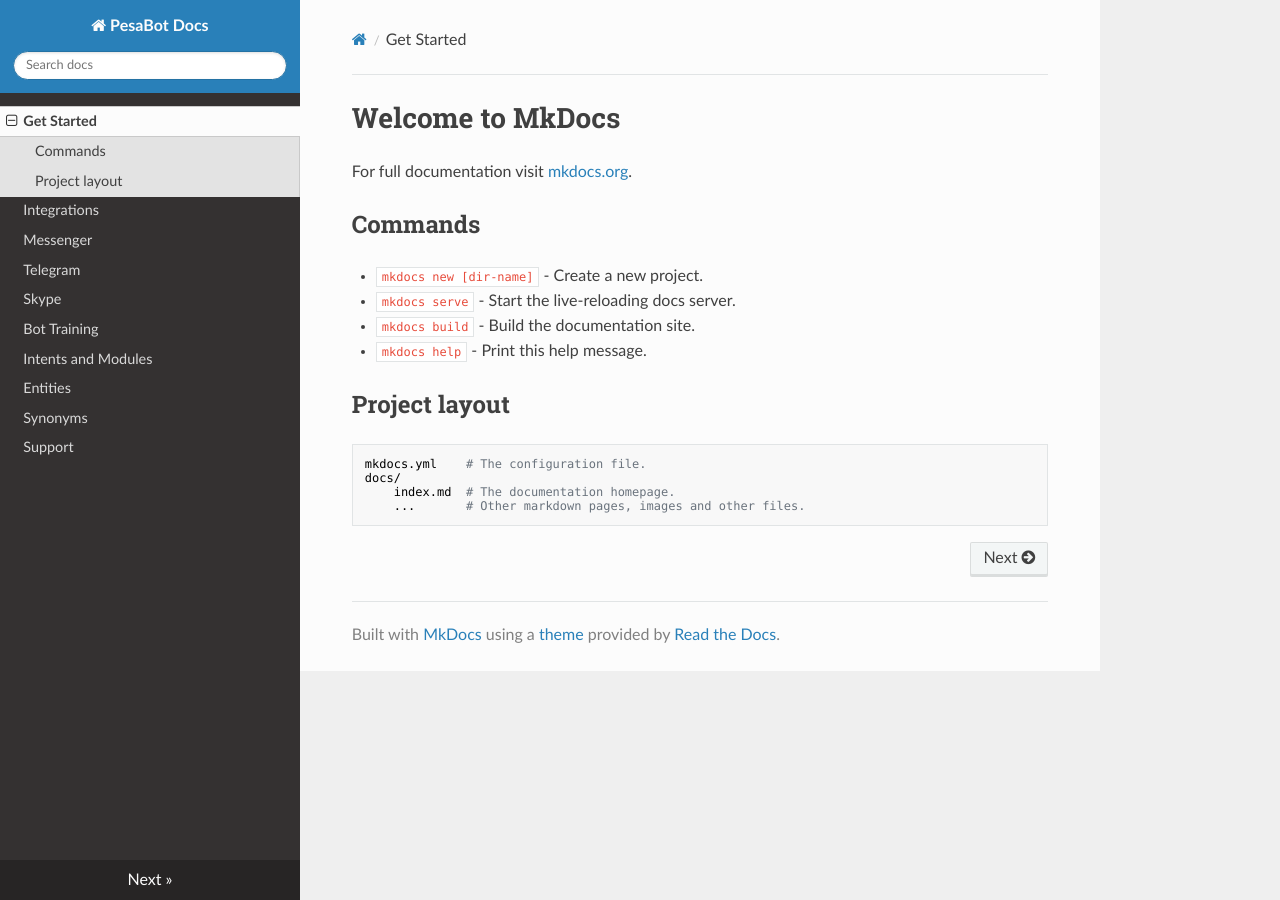
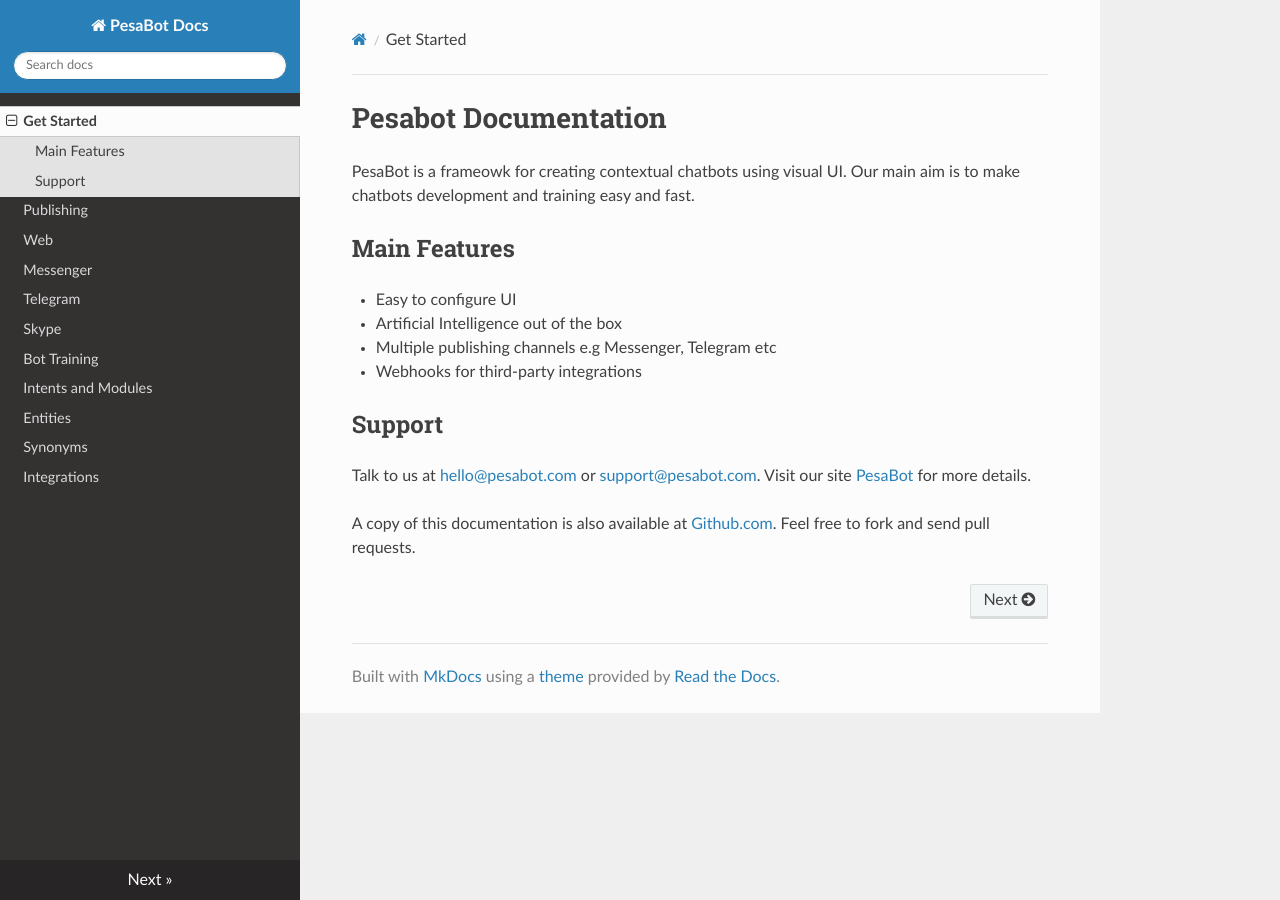
Before and after one commit to pesabot/pesabot-docs, an MkDocs documentation site: the page built from docs/index.md, in a window 1280 px wide. Built offline with MkDocs 1.6.1, drawn with Linux system fonts in a browser that asks for light colours; nearby versions of some CDN libraries; old or Windows-style settings are respelled for this version of MkDocs.

```diff
--- a/docs/index.md
+++ b/docs/index.md
@@ -1,17 +1,16 @@
-# Welcome to MkDocs
+# Pesabot Documentation
 
-For full documentation visit [mkdocs.org](http://mkdocs.org).
+PesaBot is a frameowk for creating contextual chatbots using visual UI. Our main aim is to make chatbots development and training easy and fast.
 
-## Commands
+## Main Features
 
-* `mkdocs new [dir-name]` - Create a new project.
-* `mkdocs serve` - Start the live-reloading docs server.
-* `mkdocs build` - Build the documentation site.
-* `mkdocs help` - Print this help message.
+* Easy to configure UI
+* Artificial Intelligence out of the box
+* Multiple publishing channels e.g Messenger, Telegram etc
+* Webhooks for third-party integrations
 
-## Project layout
+## Support
 
-    mkdocs.yml    # The configuration file.
-    docs/
-        index.md  # The documentation homepage.
-        ...       # Other markdown pages, images and other files.
+Talk to us at [hello@pesabot.com](hello@pesabot.com) or [support@pesabot.com](support@pesabot.com). Visit our site [PesaBot](https://pesabot.com) for more details.
+
+A copy of this documentation is also available at [Github.com](https://github.com/pesabot/pesabot-docs). Feel free to fork and send pull requests.
--- a/mkdocs.yml
+++ b/mkdocs.yml
@@ -2,12 +2,13 @@
 theme: readthedocs
 pages:
     - Get Started: index.md
-    - Integrations: integrations/index.md
-    - Messenger: integrations/messenger.md
-    - Telegram: integrations/telegram.md
-    - Skype: integrations/skype.md
+    - Publishing: publishing/index.md
+    - Web: publishing/web.md
+    - Messenger: publishing/messenger.md
+    - Telegram: publishing/telegram.md
+    - Skype: publishing/skype.md
     - Bot Training: training/index.md
     - Intents and Modules: training/intents.md
     - Entities: training/entities.md
     - Synonyms: training/synonyms.md
-    - Support: support.md
+    - Integrations: integrations/index.md
```
Also changed, not shown: docs/integrations/telegram.md (deleted, +0 -58 lines), docs/publishing/telegram.md (added, +20 -0 lines), docs/img/telegram_new_bot.png (added), docs/img/telegram_paste_token.png (added), docs/img/telegram_test_bot.png (added), docs/img/test.png (deleted), docs/publishing/index.md (added), docs/publishing/messenger.md (added), docs/publishing/skype.md (renamed from docs/integrations/skype.md).
